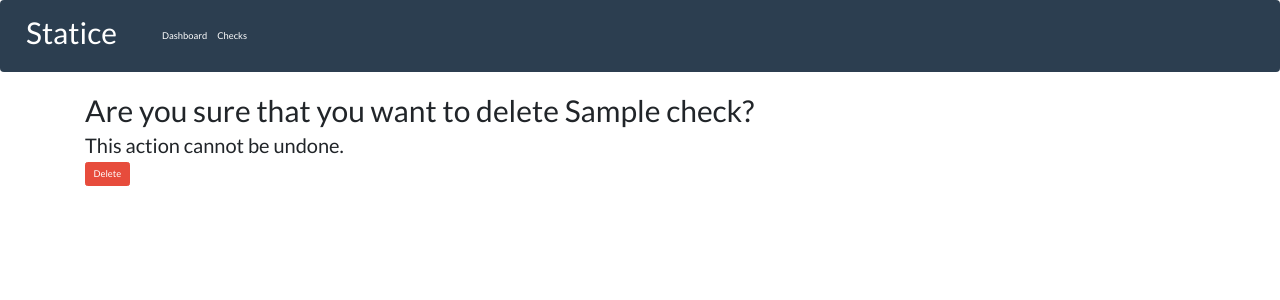
After one commit to averycrespi/statice, a Flask app: page /checks/delete/1 in a window 1280 px wide. The commit adds this page. Shown: the top 300 px of the page. Run offline with Flask 2, Linux system fonts and the light colour scheme; tables that the repository leaves empty hold one stand-in row (values such as "Sample post"); some libraries are stand-ins or nearby versions.

Commit message:
Implement check deletion

```diff
--- a/app/checks/forms.py
+++ b/app/checks/forms.py
@@ -31,3 +31,7 @@ class CreateCheckForm(FlaskForm):
     def validate_name(self, name):
         if Check.query.filter_by(name=name.data).first() is not None:
             raise ValidationError("Please use a unique check name.")
+
+
+class DeleteCheckForm(FlaskForm):
+    submit = SubmitField("Delete")
--- a/app/checks/routes.py
+++ b/app/checks/routes.py
@@ -1,9 +1,9 @@
 from flask import flash, redirect, render_template, url_for
 
 from app import db
-from app.models import Category, Check, Event
+from app.models import Category, Check, Event, Response
 from app.checks import bp
-from app.checks.forms import CreateCheckForm
+from app.checks.forms import CreateCheckForm, DeleteCheckForm
 
 
 @bp.route("/checks", methods=["GET", "POST"])
@@ -28,3 +28,23 @@ def checks():
         flash(f"Check {check.name} has been created.", category=Category.INFO)
         return redirect(url_for("checks.checks"))
     return render_template("checks.html", checks=Check.query.all(), form=form)
+
+
+@bp.route("/checks/edit/<id>", methods=["GET", "POST"])
+def edit(id):
+    return render_template("edit_check.html")
+
+
+@bp.route("/checks/delete/<id>", methods=["GET", "POST"])
+def delete(id):
+    check = Check.query.filter_by(id=id).first()
+    if check is None:
+        return render_template("404.html")
+    form = DeleteCheckForm()
+    if form.validate_on_submit():
+        # TODO: implement cascade deletion
+        db.session.delete(check)
+        db.session.commit()
+        flash(f"Check {check.name} has been deleted.", category=Category.INFO)
+        return redirect(url_for("checks.checks"))
+    return render_template("delete_check.html", check=check, form=form)
--- a/app/models.py
+++ b/app/models.py
@@ -35,7 +35,7 @@ class Check(db.Model):  # type: ignore
 
 class Event(db.Model):  # type: ignore
     id = db.Column(db.Integer, primary_key=True)
-    check_id = db.Column(db.Integer, db.ForeignKey("check.id"), nullable=False)
+    check_id = db.Column(db.Integer, db.ForeignKey("check.id"))
 
     category = db.Column(db.String())
     message = db.Column(db.String())
@@ -44,7 +44,7 @@ class Event(db.Model):  # type: ignore
 
 class Response(db.Model):  # type: ignore
     id = db.Column(db.Integer, primary_key=True)
-    check_id = db.Column(db.Integer, db.ForeignKey("check.id"), nullable=False)
+    check_id = db.Column(db.Integer, db.ForeignKey("check.id"))
 
     start_time = db.Column(db.DateTime)
     end_time = db.Column(db.DateTime)
--- a/app/templates/checks.html
+++ b/app/templates/checks.html
@@ -25,8 +25,8 @@
                     <td>{{ check.retries }}</td>
                     <td>{{ check.timeout }}s</td>
                     <td align="right">
-                        <button type="button" class="btn btn-warning">Edit</button>
-                        <button type="button" class="btn btn-danger">Delete</button>
+                        <a class="btn btn-warning" role="button" href="{{ url_for("checks.edit", id=check.id) }}">Edit</a>
+                        <a class="btn btn-danger" role="button" href="{{ url_for("checks.delete", id=check.id) }}">Delete</a>
                     </td>
                 </tr>
                 {% endfor %}
--- /dev/null
+++ b/app/templates/delete_check.html
@@ -0,0 +1,9 @@
+{% extends "base.html" %}
+
+{% import "bootstrap/wtf.html" as wtf %}
+
+{% block app_content %}
+    <h1>Are you sure that you want to delete {{ check.name }}?</h1>
+    <h3>This action cannot be undone.</h3>
+    {{ wtf.quick_form(form, button_map={"submit": "danger"}) }}
+{% endblock %}
```
Also changed, not shown: app/templates/edit_check.html (added, +7 -0 lines).
